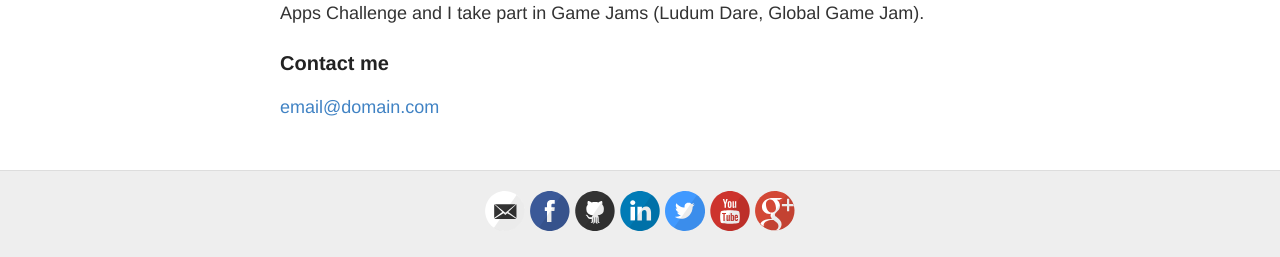
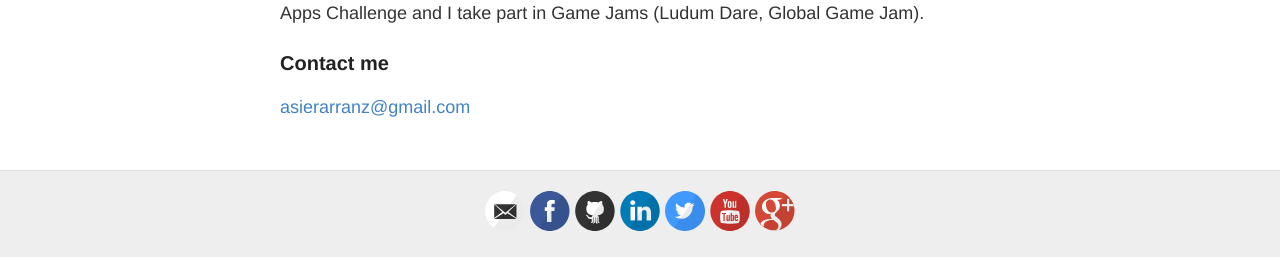
Before and after one commit to asierarranz/asierarranz.github.iold, a Jekyll site: the page built from about.md, in a window 1280 px wide. Shown: the part 1128-1385 px from the top of the page. Built offline with Jekyll 4.4.1, drawn with Linux system fonts in a browser that asks for light colours.

Commit message:
Coomments

```diff
--- a/about.md
+++ b/about.md
@@ -27,4 +27,4 @@ I like to contribute to science projects, like Malariaspot, a project I develope
 
 ### Contact me
 
-[email@domain.com](mailto:asierarranz@gmail.com)
+[asierarranz@gmail.com](mailto:asierarranz@gmail.com)
```
